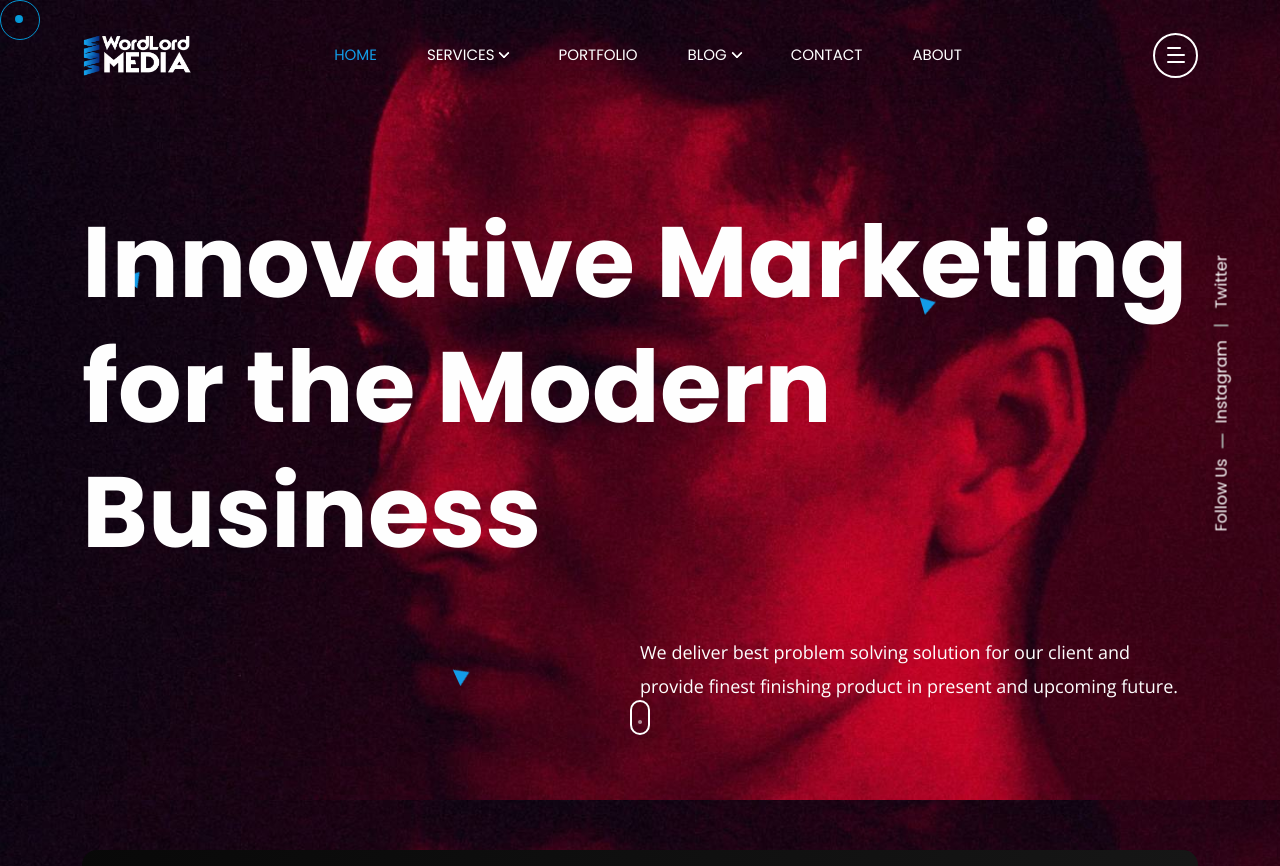
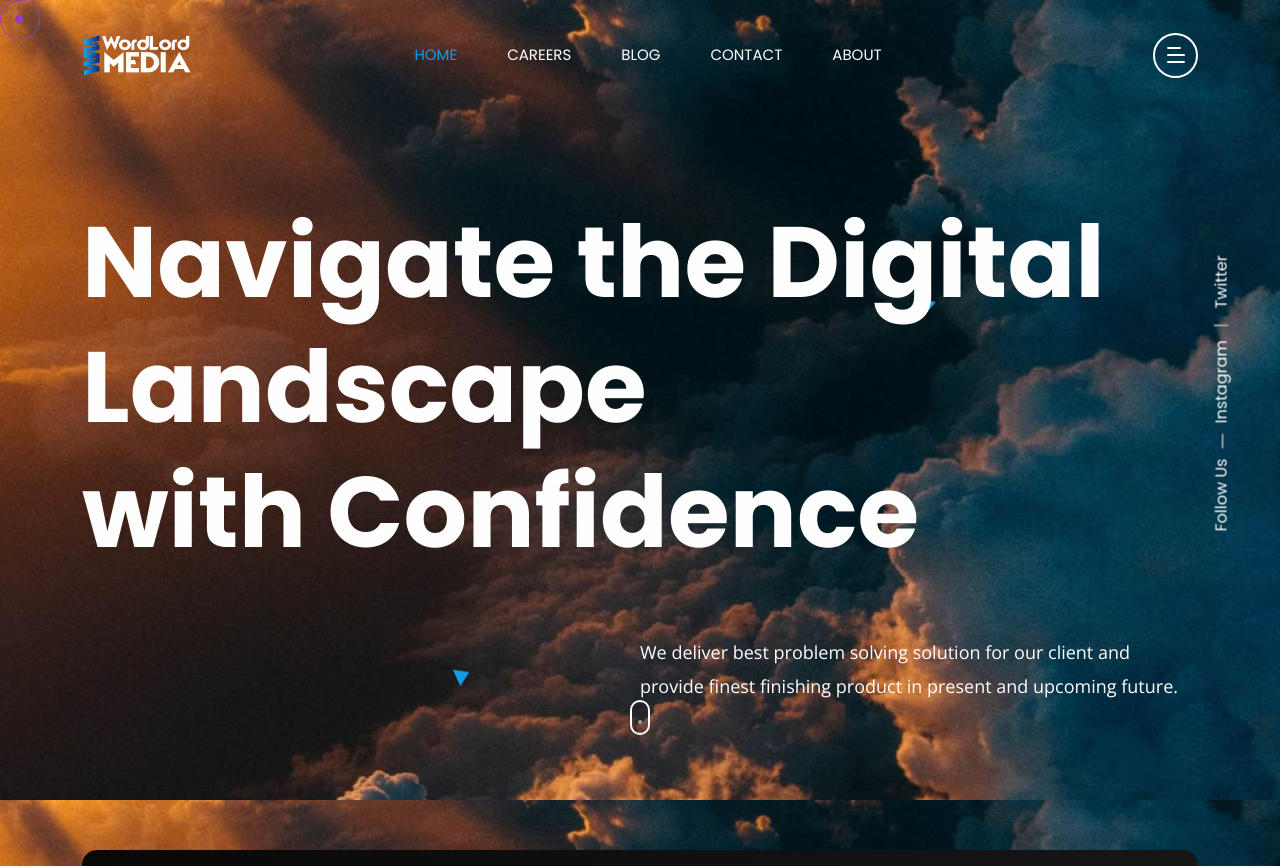
Before and after one commit to harshitchugh001/project1, a React (Create React App) app: page / in a window 1280 px wide. Shown: the top 866 px of the page. Built offline with nearby package versions, Linux system fonts and the light colour scheme; some icons are missing.

Commit message:
navbar update

```diff
--- a/src/components/Header/index.jsx
+++ b/src/components/Header/index.jsx
@@ -5,7 +5,7 @@ import Newsletter from '../Widget/Newsletter';
 import './header.scss';
 import ContactInfoWidget from '../Widget/ContactInfoWidget';
 import Div from '../Div';
-import DropDown from './DropDown';
+// import DropDown from './DropDown';
 
 export default function Header({ variant }) {
   const [isSticky, setIsSticky] = useState(false);
@@ -49,14 +49,14 @@ export default function Header({ variant }) {
                       </NavLink>
 
                     </li>
-                    <li className="menu-item-has-children" >
-                      <NavLink
+                    {/* <li className="" > */}
+                      {/* <NavLink
                         to="service/blockchaindevelopment"
                         onClick={() => setMobileToggle(false)}
                       >
                         Services
-                      </NavLink>
-                      <DropDown>
+                      </NavLink> */}
+                      {/* <DropDown>
                         <ul>
                           <li>
                             <Link to="/service/digitalmarketing" onClick={() => setMobileToggle(false)}>
@@ -78,7 +78,7 @@ export default function Header({ variant }) {
                             >
                              Web Development
                             </Link>
-                          </li>
+                          </li> */}
                           {/* <li>
                             <Link
                               to="service/brandstrategizing"
@@ -111,7 +111,7 @@ export default function Header({ variant }) {
                               ERP (Enterprise Resource Planning)
                             </Link>
                           </li> */}
-                          <li>
+                          {/* <li>
                             <Link
                               to="service/blockchaindevelopment"
                               onClick={() => setMobileToggle(false)}
@@ -121,8 +121,8 @@ export default function Header({ variant }) {
                           </li>
 
                         </ul>
-                      </DropDown>
-                    </li>
+                      </DropDown> */}
+                    {/* </li> */}
                     {/* <li >
                       <NavLink
                         to="/courses"
@@ -137,15 +137,15 @@ export default function Header({ variant }) {
                         to="portfolio"
 
                       >
-                        Portfolio
+                        Careers
                       </NavLink>
 
                     </li>
-                    <li className="menu-item-has-children">
+                    <li className="">
                       <Link to="blog" onClick={() => setMobileToggle(false)}>
                         Blog
                       </Link>
-                      <DropDown>
+                      {/* <DropDown>
                         <ul>
                           <li>
                             <Link
@@ -180,7 +180,7 @@ export default function Header({ variant }) {
                             </Link>
                           </li>
                         </ul>
-                      </DropDown>
+                      </DropDown> */}
 
                     </li>
                     <li >
--- a/src/components/Pages/Home.jsx
+++ b/src/components/Pages/Home.jsx
@@ -21,16 +21,17 @@ export default function Home() {
   pageTitle('Home');
 
   const showcaseData = [
-    {
-      title: 'Unlock the Power of <br>Online Marketing',
-      bgImageUrlimgUrl: '/images/hero_bg.jpeg',
+    // {
+    //   title: 'Unlock the Power of <br>Online Marketing',
+    //   bgImageUrlimgUrl: '/images/hero_bg.jpeg',
 
-    },
+    // },
     {
       title: 'Transform Your Online Presence,<br> Boost Your Sales',
       bgImageUrl: '/images/slider_1.jpeg',
 
-    },
+    }
+    ,
     {
       title: 'Navigate the Digital Landscape <br> with Confidence',
       bgImageUrl: '/images/slider_2.jpeg',
@@ -52,10 +53,7 @@ export default function Home() {
       bgImageUrl: '/images/slider_5.jpeg',
 
     },
-    {
-      title: 'Unlock the Power of <br>Online Marketing',
-      bgImageUrlimgUrl: '/images/slider_7.jpeg',
-    },
+
 
   ];
 
--- a/src/helper/index.js
+++ b/src/helper/index.js
@@ -1,3 +1,3 @@
 export const pageTitle = (title) => {
-  return ( document.title = title +"-CodeCrafters");
+  return ( document.title = title +"-ShatanTech");
 }
```
